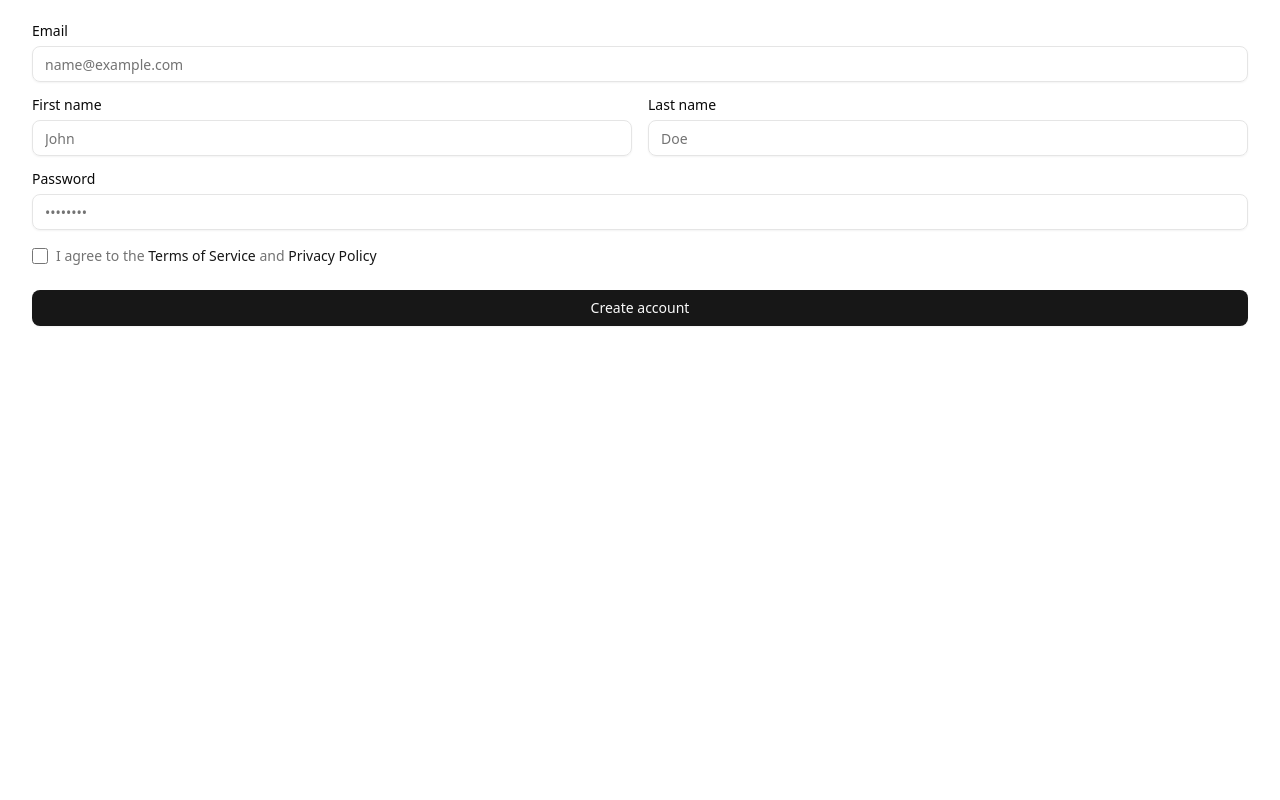
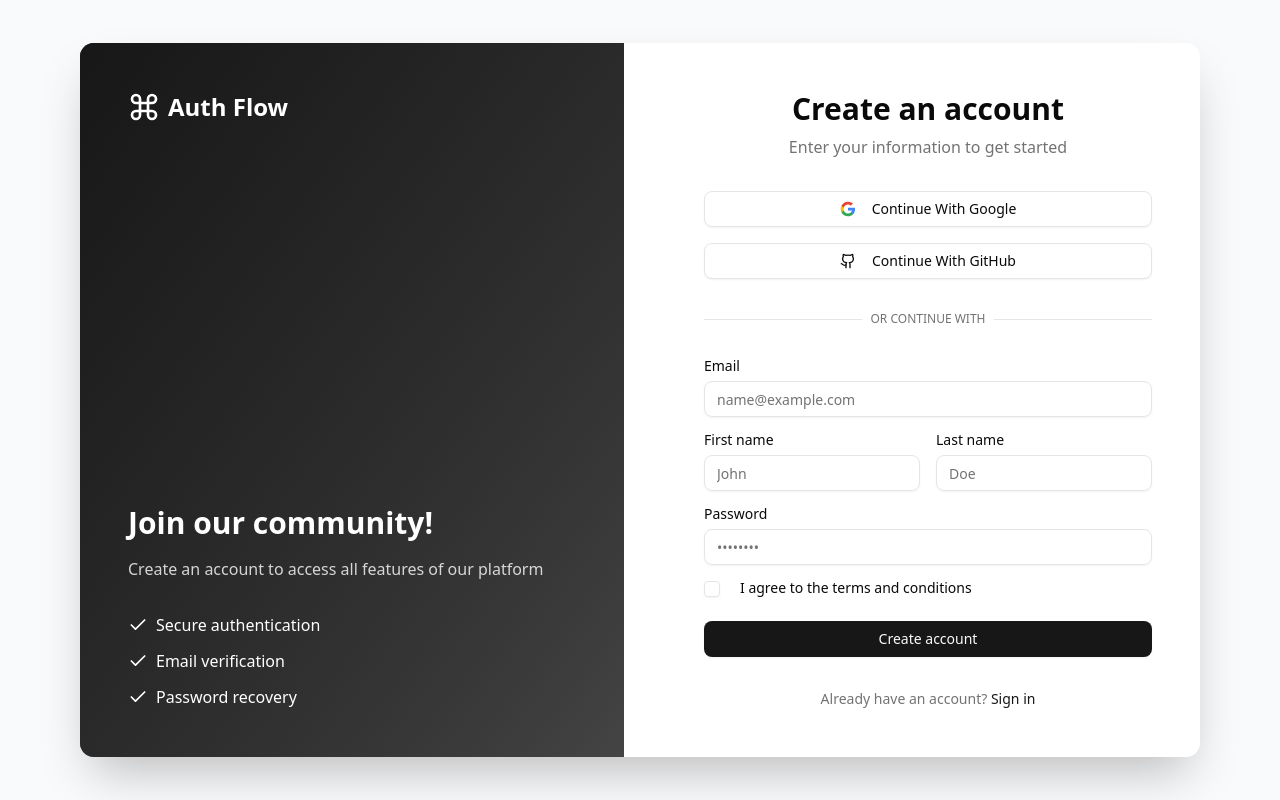
Before and after one commit to codeawy/auth-flow-frontend, a Next.js app: page /auth/register in a window 1280 px wide. Built offline with nearby package versions, Linux system fonts and the light colour scheme.

Commit message:
Enhance the reistration form

```diff
--- a/app/auth/register/page.tsx
+++ b/app/auth/register/page.tsx
@@ -19,6 +19,9 @@ import Link from "next/link";
 import { useForm } from "react-hook-form";
 import { zodResolver } from "@hookform/resolvers/zod";
 import { useAuthStore } from "@/state/auth-store";
+import { SocialButton } from "@/components/ui/auth/social-button";
+import { SocialProvider } from "@/types/auth";
+import { Checkbox } from "@/components/ui/checkbox";
 
 const RegisterPage = () => {
   const form = useForm<RegisterSchema>({
@@ -28,10 +31,15 @@ const RegisterPage = () => {
       password: "",
       firstName: "",
       lastName: "",
+      agreeToTerms: false,
     },
   });
 
   const { register, isLoading } = useAuthStore((state) => state);
+
+  const handleSocialLogin = (provider: SocialProvider) => {
+    console.log(provider);
+  };
 
   const onSubmit = async (data: RegisterSchema) => {
     try {
@@ -42,9 +50,103 @@ const RegisterPage = () => {
   };
 
   return (
-    <PageContainer>
+    <PageContainer
+      maxWidth="full"
+      className="min-h-screen flex items-center justify-center bg-gray-50 dark:bg-gray-900"
+    >
+      <div className="w-full max-w-6xl mx-auto grid md:grid-cols-2 gap-8 items-center rounded-xl overflow-hidden shadow-2xl bg-white dark:bg-gray-800">
+        {/* Left side - illustration */}
+        <div className="hidden md:block relative h-full min-h-[700px] bg-primary">
+          <div className="absolute inset-0 bg-gradient-to-br from-primary to-primary-foreground/20 flex flex-col justify-between p-12 text-white">
+            <div className="flex items-center space-x-2">
+              <svg
+                xmlns="http://www.w3.org/2000/svg"
+                viewBox="0 0 24 24"
+                fill="none"
+                stroke="currentColor"
+                strokeWidth="2"
+                strokeLinecap="round"
+                strokeLinejoin="round"
+                className="h-8 w-8"
+              >
+                <path d="M15 6v12a3 3 0 1 0 3-3H6a3 3 0 1 0 3 3V6a3 3 0 1 0-3 3h12a3 3 0 1 0-3-3" />
+              </svg>
+              <span className="text-2xl font-bold">Auth Flow</span>
+            </div>
+
+            <div className="space-y-4">
+              <h1 className="text-3xl font-bold">Join our community!</h1>
+              <p className="text-white/80">
+                Create an account to access all features of our platform
+              </p>
+              <div className="pt-4">
+                <div className="flex flex-col space-y-3">
+                  {[
+                    "Secure authentication",
+                    "Email verification",
+                    "Password recovery",
+                  ].map((feature, i) => (
+                    <div key={i} className="flex items-center space-x-2">
+                      <svg
+                        xmlns="http://www.w3.org/2000/svg"
+                        viewBox="0 0 24 24"
+                        fill="none"
+                        stroke="currentColor"
+                        strokeWidth="2"
+                        strokeLinecap="round"
+                        strokeLinejoin="round"
+                        className="h-5 w-5 text-white"
+                      >
+                        <path d="M20 6 9 17l-5-5" />
+                      </svg>
+                      <span>{feature}</span>
+                    </div>
+                  ))}
+                </div>
+              </div>
+            </div>
+          </div>
+        </div>
+
+        {/* Right side - form */}
+        <div className="p-8 md:p-12">
+          <div className="w-full max-w-md mx-auto space-y-8">
+            <div className="space-y-2 text-center">
+              <h1 className="text-3xl font-bold">Create an account</h1>
+              <p className="text-muted-foreground">
+                Enter your information to get started
+              </p>
+            </div>
+
+            <div className="space-y-4">
+              <SocialButton
+                provider="GOOGLE"
+                buttonTitle="google"
+                onClick={() => handleSocialLogin("GOOGLE")}
+              />
+              <SocialButton
+                provider="GITHUB"
+                buttonTitle="gitHub"
+                onClick={() => handleSocialLogin("GITHUB")}
+              />
+            </div>
+
+            <div className="relative">
+              <div className="absolute inset-0 flex items-center">
+                <span className="w-full border-t" />
+              </div>
+              <div className="relative flex justify-center text-xs uppercase">
+                <span className="bg-background px-2 text-muted-foreground">
+                  Or continue with
+                </span>
+              </div>
+            </div>
+
             <Form {...form}>
-        <form onSubmit={form.handleSubmit(onSubmit)} className="space-y-4">
+              <form
+                onSubmit={form.handleSubmit(onSubmit)}
+                className="space-y-4"
+              >
                 <FormField
                   control={form.control}
                   name="email"
@@ -97,36 +199,56 @@ const RegisterPage = () => {
                     <FormItem>
                       <FormLabel>Password</FormLabel>
                       <FormControl>
-                  <Input type="password" placeholder="••••••••" {...field} />
+                        <Input
+                          type="password"
+                          placeholder="••••••••"
+                          {...field}
+                        />
                       </FormControl>
                       <FormMessage />
                     </FormItem>
                   )}
                 />
 
-          <div className="flex items-center space-x-2 mt-4">
-            <input
-              type="checkbox"
-              id="terms"
-              className="h-4 w-4 rounded border-gray-300 text-primary focus:ring-primary"
+                <FormField
+                  control={form.control}
+                  name="agreeToTerms"
+                  render={({ field }) => (
+                    <FormItem className="flex flex-row items-start space-x-3 space-y-0 mt-4">
+                      <FormControl>
+                        <Checkbox
+                          checked={field.value}
+                          onCheckedChange={field.onChange}
                         />
-            <label htmlFor="terms" className="text-sm text-muted-foreground">
-              I agree to the{" "}
-              <Link href="#" className="text-primary hover:underline">
-                Terms of Service
-              </Link>{" "}
-              and{" "}
-              <Link href="#" className="text-primary hover:underline">
-                Privacy Policy
-              </Link>
-            </label>
+                      </FormControl>
+                      <div className="space-y-1 leading-none">
+                        <FormLabel className="cursor-pointer">
+                          I agree to the terms and conditions
+                        </FormLabel>
                       </div>
+                    </FormItem>
+                  )}
+                />
 
-          <Button type="submit" className="w-full mt-2" disabled={isLoading}>
+                <Button
+                  type="submit"
+                  className="w-full mt-2"
+                  disabled={isLoading}
+                >
                   {isLoading ? "Creating account..." : "Create account"}
                 </Button>
               </form>
             </Form>
+
+            <p className="text-center text-sm text-muted-foreground">
+              Already have an account?{" "}
+              <Link href="/auth/login" className="text-primary hover:underline">
+                Sign in
+              </Link>
+            </p>
+          </div>
+        </div>
+      </div>
     </PageContainer>
   );
 };
--- /dev/null
+++ b/components/ui/auth/social-button.tsx
@@ -0,0 +1,71 @@
+"use client";
+
+import React from "react";
+import { Button } from "@/components/ui/button";
+import { SocialProvider } from "@/types/auth";
+
+interface SocialButtonProps {
+  provider: SocialProvider;
+  onClick: () => void;
+  isLoading?: boolean;
+  buttonTitle: "google" | "gitHub";
+}
+
+export function SocialButton({
+  provider,
+  onClick,
+  isLoading = false,
+  buttonTitle,
+}: SocialButtonProps) {
+  return (
+    <Button
+      type="button"
+      variant="outline"
+      className="w-full flex items-center justify-center gap-2"
+      onClick={onClick}
+      disabled={isLoading}
+    >
+      {provider === "GOOGLE" ? (
+        <svg
+          xmlns="http://www.w3.org/2000/svg"
+          viewBox="0 0 24 24"
+          width="20"
+          height="20"
+        >
+          <path
+            fill="#4285F4"
+            d="M22.56 12.25c0-.78-.07-1.53-.2-2.25H12v4.26h5.92c-.26 1.37-1.04 2.53-2.21 3.31v2.77h3.57c2.08-1.92 3.28-4.74 3.28-8.09z"
+          />
+          <path
+            fill="#34A853"
+            d="M12 23c2.97 0 5.46-.98 7.28-2.66l-3.57-2.77c-.98.66-2.23 1.06-3.71 1.06-2.86 0-5.29-1.93-6.16-4.53H2.18v2.84C3.99 20.53 7.7 23 12 23z"
+          />
+          <path
+            fill="#FBBC05"
+            d="M5.84 14.09c-.22-.66-.35-1.36-.35-2.09s.13-1.43.35-2.09V7.07H2.18C1.43 8.55 1 10.22 1 12s.43 3.45 1.18 4.93l2.85-2.22.81-.62z"
+          />
+          <path
+            fill="#EA4335"
+            d="M12 5.38c1.62 0 3.06.56 4.21 1.64l3.15-3.15C17.45 2.09 14.97 1 12 1 7.7 1 3.99 3.47 2.18 7.07l3.66 2.84c.87-2.6 3.3-4.53 6.16-4.53z"
+          />
+        </svg>
+      ) : (
+        <svg
+          xmlns="http://www.w3.org/2000/svg"
+          width="20"
+          height="20"
+          viewBox="0 0 24 24"
+          fill="none"
+          stroke="currentColor"
+          strokeWidth="2"
+          strokeLinecap="round"
+          strokeLinejoin="round"
+        >
+          <path d="M15 22v-4a4.8 4.8 0 0 0-1-3.5c3 0 6-2 6-5.5.08-1.25-.27-2.48-1-3.5.28-1.15.28-2.35 0-3.5 0 0-1 0-3 1.5-2.64-.5-5.36-.5-8 0C6 2 5 2 5 2c-.3 1.15-.3 2.35 0 3.5A5.403 5.403 0 0 0 4 9c0 3.5 3 5.5 6 5.5-.39.49-.68 1.05-.85 1.65-.17.6-.22 1.23-.15 1.85v4" />
+          <path d="M9 18c-4.51 2-5-2-7-2" />
+        </svg>
+      )}
+      <span className="ml-2 capitalize">Continue with {buttonTitle}</span>
+    </Button>
+  );
+}
--- /dev/null
+++ b/components/ui/checkbox.tsx
@@ -0,0 +1,32 @@
+"use client";
+
+import * as React from "react";
+import * as CheckboxPrimitive from "@radix-ui/react-checkbox";
+import { CheckIcon } from "lucide-react";
+
+import { cn } from "@/lib/utils";
+
+function Checkbox({
+  className,
+  ...props
+}: React.ComponentProps<typeof CheckboxPrimitive.Root>) {
+  return (
+    <CheckboxPrimitive.Root
+      data-slot="checkbox"
+      className={cn(
+        "peer border-input dark:bg-input/30 data-[state=checked]:bg-primary data-[state=checked]:text-primary-foreground dark:data-[state=checked]:bg-primary data-[state=checked]:border-primary focus-visible:border-ring focus-visible:ring-ring/50 aria-invalid:ring-destructive/20 dark:aria-invalid:ring-destructive/40 aria-invalid:border-destructive size-4 shrink-0 rounded-[4px] border shadow-xs transition-shadow outline-none focus-visible:ring-[3px] disabled:cursor-not-allowed disabled:opacity-50",
+        className
+      )}
+      {...props}
+    >
+      <CheckboxPrimitive.Indicator
+        data-slot="checkbox-indicator"
+        className="flex items-center justify-center text-current transition-none"
+      >
+        <CheckIcon className="size-3.5" />
+      </CheckboxPrimitive.Indicator>
+    </CheckboxPrimitive.Root>
+  );
+}
+
+export { Checkbox };
--- a/components/ui/validation/auth.ts
+++ b/components/ui/validation/auth.ts
@@ -11,6 +11,9 @@ export const registerSchema = z.object({
     .min(6, { message: "Password must be at least 6 characters" }),
   firstName: z.string().optional(),
   lastName: z.string().optional(),
+  agreeToTerms: z.boolean().refine((value) => value, {
+    message: "You must agree to the terms and conditions",
+  }),
 });
 
 export type RegisterSchema = z.infer<typeof registerSchema>;
--- a/package.json
+++ b/package.json
@@ -10,6 +10,7 @@
   },
   "dependencies": {
     "@hookform/resolvers": "^5.1.1",
+    "@radix-ui/react-checkbox": "^1.3.2",
     "@radix-ui/react-label": "^2.1.7",
     "@radix-ui/react-slot": "^1.2.3",
     "class-variance-authority": "^0.7.1",
--- /dev/null
+++ b/types/auth.ts
@@ -0,0 +1 @@
+export type SocialProvider = "GOOGLE" | "GITHUB";
```
Also changed, not shown: 1 other file (tests, documents, lock files or other folders). Lines whose indentation alone changed are shown as unchanged.
